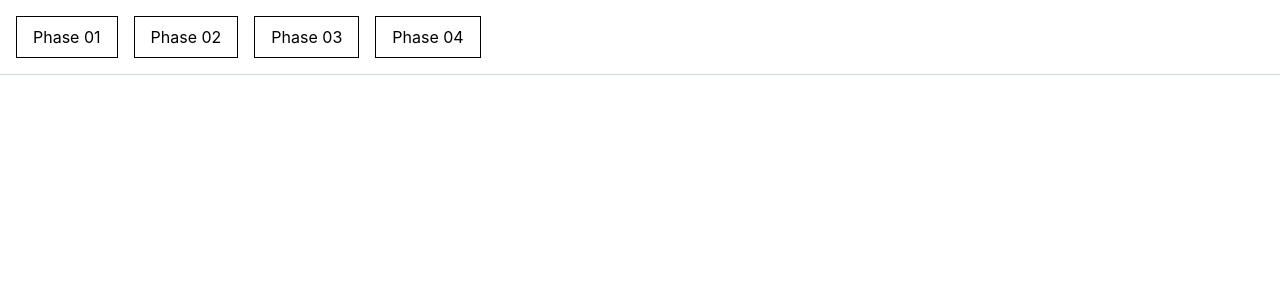
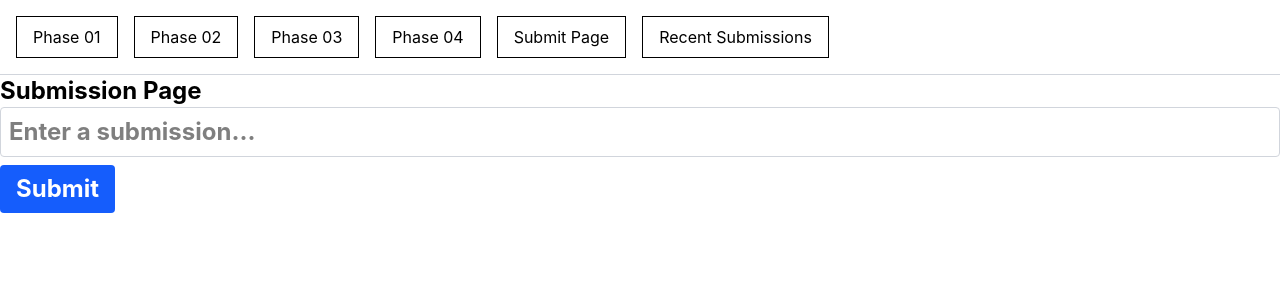
Before and after one commit to Monash-FIT3170/2026W2-GarticHands, a React (Vite) app in the folder Training/SpikeOne/training/: page /submitpage in a window 1280 px wide. Shown: the top 300 px of the page. Built offline with nearby package versions, Linux system fonts and the light colour scheme.

Commit message:
feat: add POST /api/submissions and submissions form widget

```diff
--- a/Training/SpikeOne/training/src/App.tsx
+++ b/Training/SpikeOne/training/src/App.tsx
@@ -3,6 +3,8 @@ import Phase01 from "./pages/Phase01";
 import Phase02 from "./pages/Phase02";
 import Phase03 from "./pages/Phase03";
 import Phase04 from "./pages/Phase04";
+import SubmitPage from "./pages/SubmitPage";
+import RecentPage from "./pages/RecentPage";
 
 export default function App() {
   return (
@@ -12,6 +14,8 @@ export default function App() {
         <Link to="/phase02" className="border border-b-black px-4 py-2">Phase 02</Link>
         <Link to="/phase03" className="border border-b-black px-4 py-2">Phase 03</Link>
         <Link to="/phase04" className="border border-b-black px-4 py-2">Phase 04</Link>
+        <Link to="/submitpage" className="border border-b-black px-4 py-2">Submit Page</Link>
+        <Link to="/recentpage" className="border border-b-black px-4 py-2">Recent Submissions</Link>
       </nav>
       <Routes>
         <Route path="/" element={<Navigate to="/phase01" replace/>} />
@@ -19,6 +23,8 @@ export default function App() {
         <Route path="/phase02" element={<Phase02 />} />
         <Route path="/phase03" element={<Phase03 />} />
         <Route path="/phase04" element={<Phase04 />} />
+        <Route path="/submitpage" element={<SubmitPage />} />
+        <Route path="/recentpage" element={<RecentPage />} />
       </Routes>
     </BrowserRouter>
   )
--- a/Training/SpikeOne/training/src/components/PhaseLoadingWrapper.tsx
+++ b/Training/SpikeOne/training/src/components/PhaseLoadingWrapper.tsx
@@ -28,7 +28,6 @@ export default function PhaseLoadingWrapper({ children }: { children: React.Reac
         <Skeleton height={32} width="40%" />
         <Skeleton count={4} style={{ marginTop: '0.75rem' }} />
         {message && <p className="mb-2 text-gray-600 italic">{message}</p>}
-        {children}
       </div>
     );
   }
--- /dev/null
+++ b/Training/SpikeOne/training/src/pages/RecentPage.tsx
@@ -0,0 +1,14 @@
+import Card from "../components/Card";
+
+function RecentPage() {
+  return (
+    <Card>
+      <div className="text-2xl font-bold mb-4">Recent Submissions</div>
+      <p className="text-gray-400 italic">
+        No data yet, waiting on database (Phase 10)
+      </p>
+    </Card>
+  );
+}
+
+export default RecentPage;
--- /dev/null
+++ b/Training/SpikeOne/training/src/pages/SubmitPage.tsx
@@ -0,0 +1,55 @@
+import { useState } from "react";
+import Card from "../components/Card";
+
+function SubmitPage() {
+  const [content, setContent] = useState("");
+  const [status, setStatus] = useState("");
+
+  const handleSubmit = async (e: React.FormEvent) => {
+    e.preventDefault();
+
+    if (!content.trim()) return;
+
+    try {
+      const res = await fetch("http://localhost:3001/api/submissions", {
+        method: "POST",
+        headers: { "Content-Type": "application/json" },
+        body: JSON.stringify({ content })
+      });
+
+      if (res.ok) {
+        setStatus("Submitted!");
+        setContent("");
+        setTimeout(() => setStatus(""), 2000);
+      }
+    } catch (err) {
+      setStatus("Failed to submit");
+    }
+  };
+
+  return (
+    <Card>
+      <div className="text-2xl font-bold mb-4">
+        Submission Page
+        <form onSubmit={handleSubmit}>
+          <input
+            className="w-full p-2 border border-gray-300 rounded mb-2"
+            type="text"
+            value={content}
+            onChange={(e) => setContent(e.target.value)}
+            placeholder="Enter a submission..."
+          />
+          <button
+            className="px-4 py-2 bg-blue-600 text-white rounded hover:bg-blue-700"
+            type="submit"
+          >
+            Submit
+          </button>
+          {status && <p className="mt-2 text-green-600">{status}</p>}
+        </form>
+      </div>
+    </Card>
+  );
+}
+
+export default SubmitPage;
```
Also changed, not shown: 2 other files (tests, documents, lock files or other folders).
